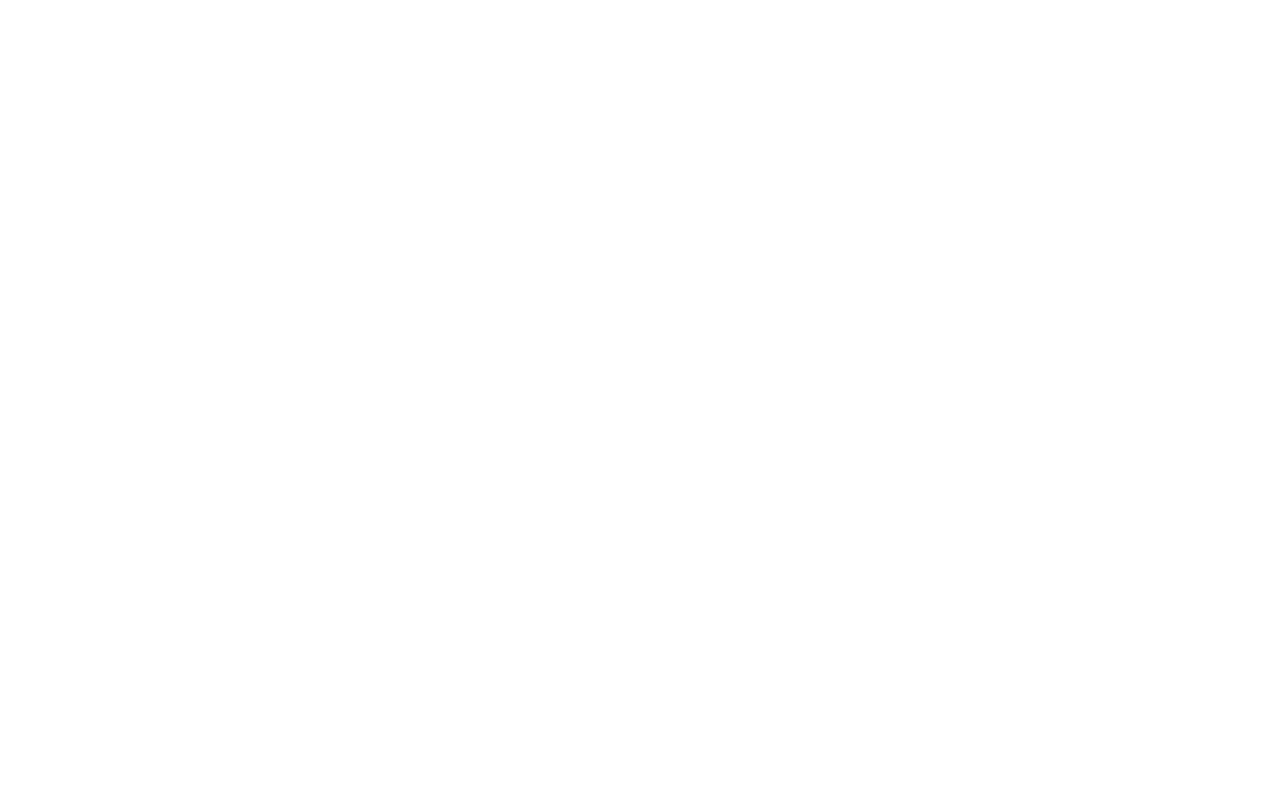
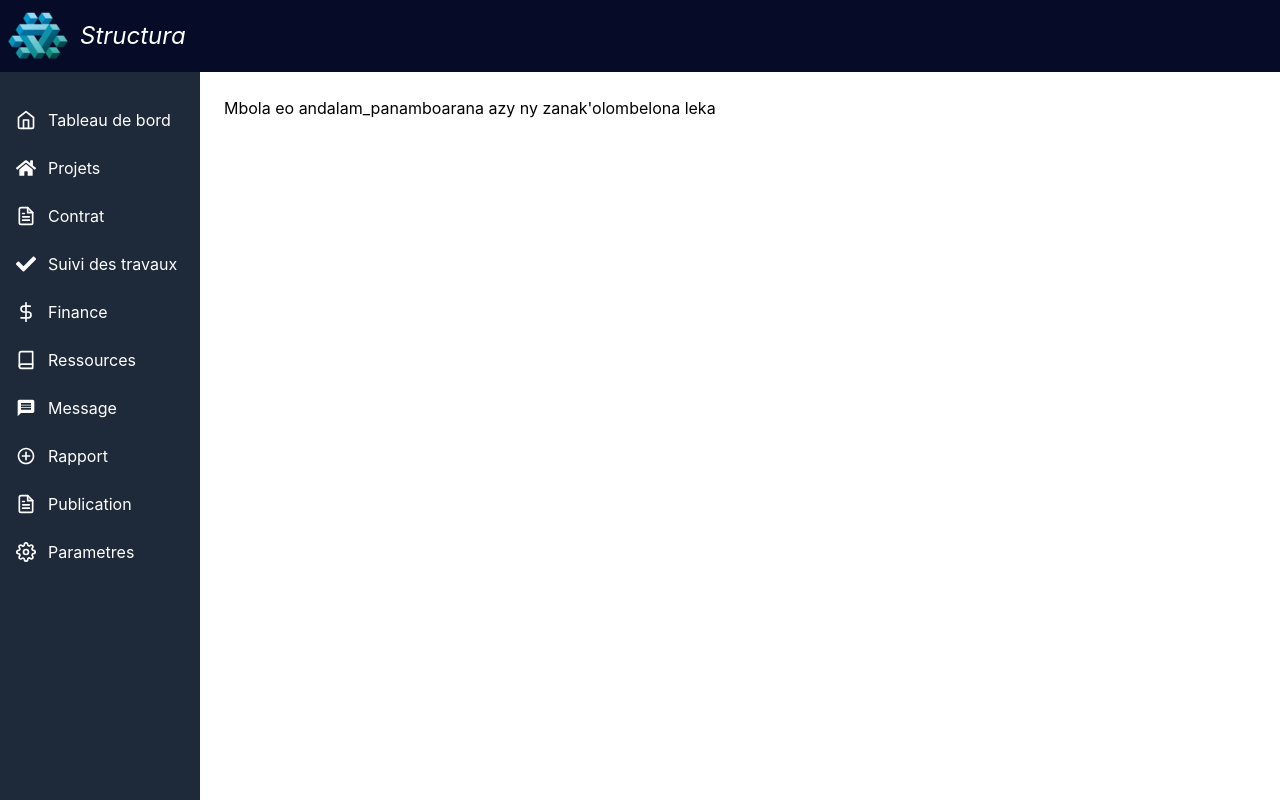
Before and after one commit to narindraY/BTP, a React (Vite) app in the folder frontend/: page /parametres in a window 1280 px wide. Before the commit this address had no page. Built offline with nearby package versions, Linux system fonts and the light colour scheme.

Commit message:
update sider user

```diff
--- a/frontend/src/Components/SidebarItems.jsx
+++ b/frontend/src/Components/SidebarItems.jsx
@@ -60,6 +60,15 @@
         path:"/user",
         title:"kkk",
         icon:FaClock,
-
-    }
+    },
+    {
+        path:"/setting/user",
+        title:"Parametres",
+        icon:FiSettings
+    },
+      {
+        path:"/chat/user",
+        title: "Message",
+        icon: MdMessage
+    },
 ];
--- /dev/null
+++ b/frontend/src/Pages/Settings/Settings.jsx
@@ -0,0 +1,7 @@
+function Settings() {
+    return (  <div>
+        <p>Mbola eo andalam_panamboarana azy ny zanak'olombelona leka </p>
+    </div>);
+}
+
+export default Settings;
--- a/frontend/src/routes/Router.jsx
+++ b/frontend/src/routes/Router.jsx
@@ -29,6 +29,7 @@
 import Suivi from "../Pages/Suivi/Suivi";
 import AddSuiviPage from "../Pages/Suivi/AddSuiviPage";
 import Chat from "../Pages/Chat/Chat";
+import Settings from "../Pages/Settings/Settings";
 
 function Router() {
     const location = useLocation();
@@ -52,6 +53,7 @@
              <Route path="/suivi/*"        element={<Suivi/>} />
              <Route path="/suivis/add" element={<AddSuiviPage/>} ></Route>
              <Route path="/chat" element={<Chat/>} ></Route>
+             <Route path="/parametres" element={<Settings/>} > </Route>
             {/**
              *
              */}
@@ -59,8 +61,9 @@
             </Route>
 
         <Route element={<LayoutUser/>}>
-
+         <Route path="/chat/user" element={<Chat/>} ></Route>
             <Route path="/user" element={<Test/>} ></Route>
+            <Route path="/setting/user" element={<Settings/>} ></Route>
         </Route>
         </Routes>
 
@@ -71,6 +74,7 @@
             <Route path="/user/publication" element={<List/>} > </Route>
             <Route path="/about" element={<About/>} ></Route>
             <Route path="/contact" element={<Contact/>} ></Route>
+
             </Route>
 
             </Routes>
```
